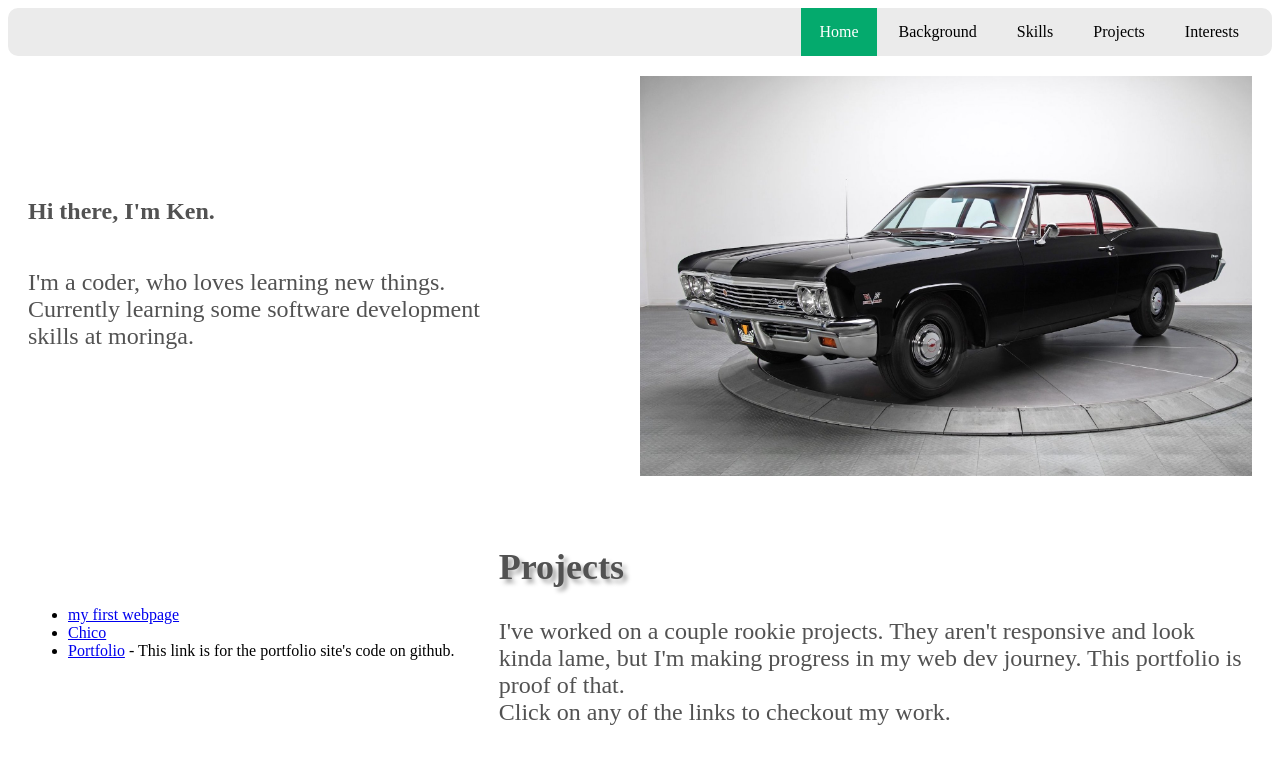
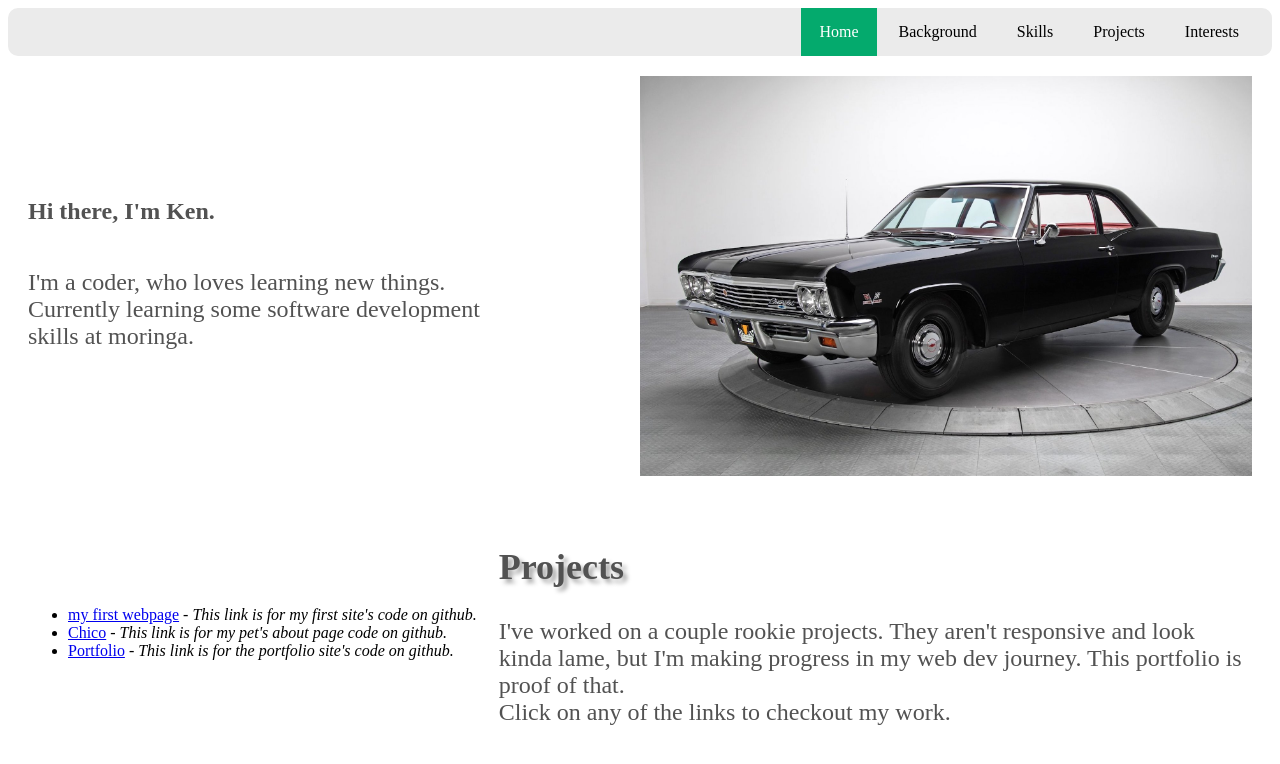
Before and after one commit to kennjr/Portfolio, a plain HTML site: page index.html in a window 1280 px wide. Drawn offline with Linux system fonts and the light colour scheme.

Commit message:
Described the links for the projects

```diff
--- a/index.html
+++ b/index.html
@@ -29,9 +29,9 @@
         <div class="projects_list">
 
             <ul>
-                <li><a href="https://github.com/kennjr/FirstProject">my first webpage</a></li>
-                <li><a href="https://github.com/kennjr/myPet">Chico</a></li>
-                <li><a href="https://github.com/kennjr/Portfolio">Portfolio</a> - This link is for the portfolio site's code on github.</li>
+                <li><a href="https://github.com/kennjr/FirstProject">my first webpage</a> - <em>This link is for my first site's code on github.</em></li>
+                <li><a href="https://github.com/kennjr/myPet">Chico</a> - <em>This link is for my pet's about page code on github.</em></li>
+                <li><a href="https://github.com/kennjr/Portfolio">Portfolio</a> - <em>This link is for the portfolio site's code on github.</em></li>
             </ul>
         </div>
         <div class ="projects_text">
```
